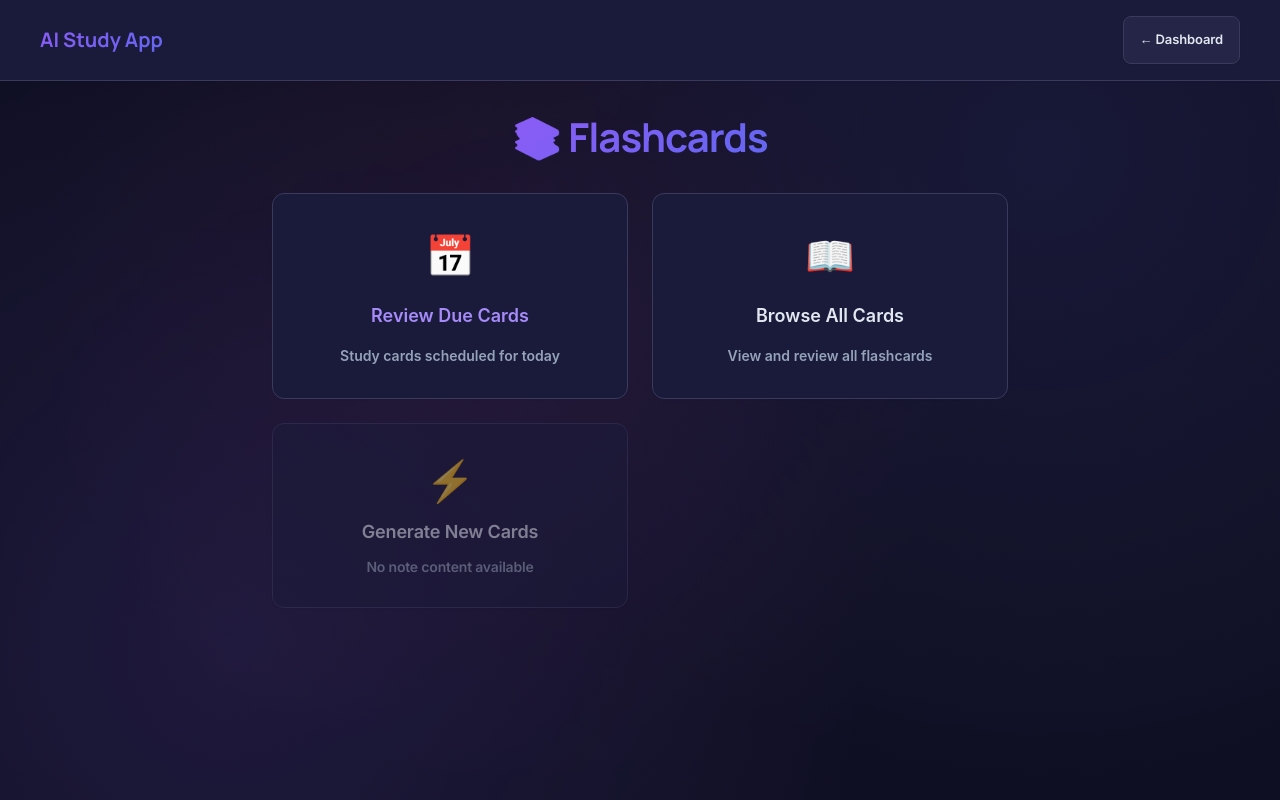
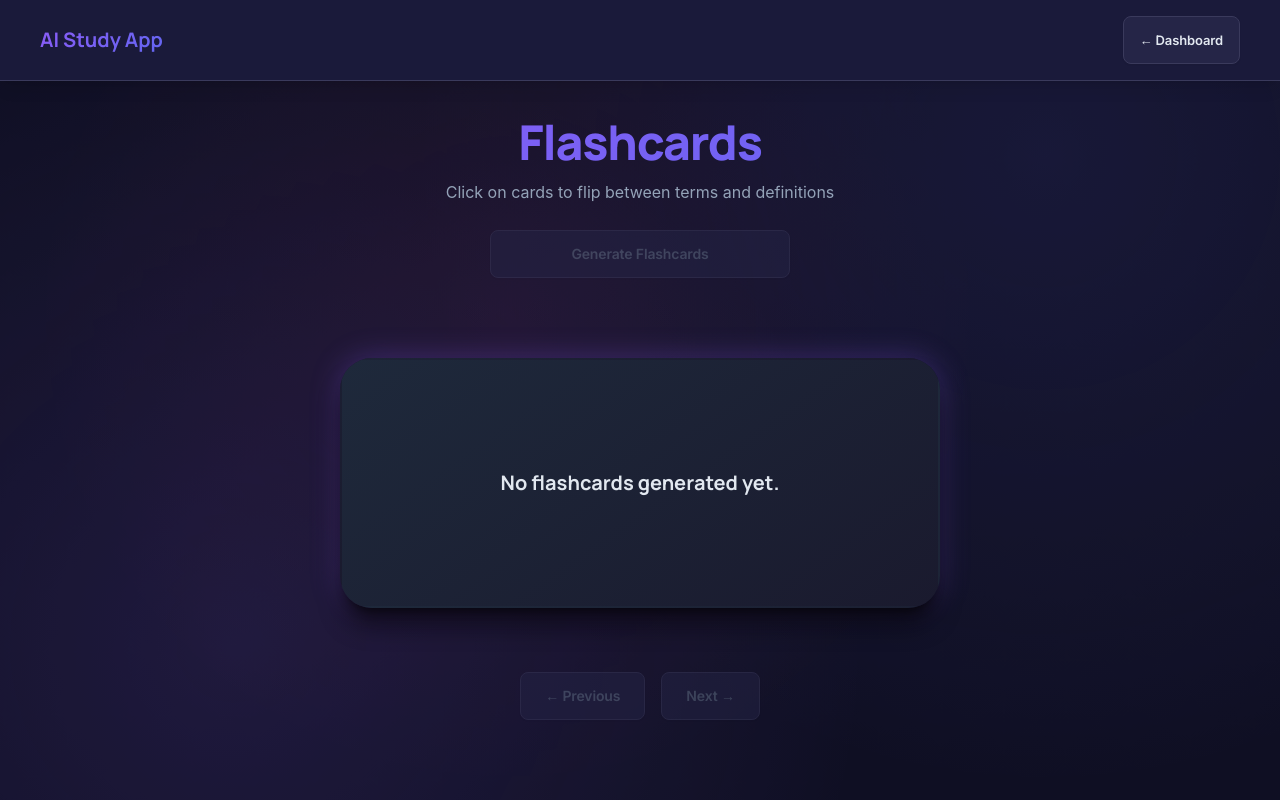
Before and after one commit to NeelKad/AI-study-app, a Python web app: template templates/flashcards.html in a window 1280 px wide. Run offline with Jinja, Linux system fonts and the light colour scheme; the template is opened without the code that fills it, so the values that code supplies are empty.

Commit message:
Update flashcards.html

```diff
--- a/templates/flashcards.html
+++ b/templates/flashcards.html
@@ -4,8 +4,144 @@
     <meta charset="UTF-8" />
     <meta name="viewport" content="width=device-width, initial-scale=1.0" />
     <title>Flashcards - AI Study App</title>
-  <link rel="stylesheet" href="{{ url_for('static', filename='style.css') }}" />
+    <link
+      rel="stylesheet"
+      href="{{ url_for('static', filename='style.css') }}"
+    />
+  </head>
+  <body>
+    <!-- Navigation Header -->
+    <header>
+      <nav class="navbar">
+        <div
+          style="
+            display: flex;
+            align-items: center;
+            justify-content: space-between;
+            width: 100%;
+            max-width: 1200px;
+            margin: 0 auto;
+          "
+        >
+          <a href="{{ url_for('index') }}" class="nav-logo">AI Study App</a>
+          <div style="display: flex; gap: 1rem; align-items: center;">
+            <a
+              href="{{ url_for('dashboard') }}"
+              class="button button-secondary"
+              style="padding: 0.5rem 1rem; font-size: 0.8125rem;"
+              >← Dashboard</a
+            >
+          </div>
+        </div>
+      </nav>
+    </header>
+
+    <!-- Main Content -->
+    <main
+      style="
+        padding: 2rem;
+        max-width: 1000px;
+        margin: 0 auto;
+        display: flex;
+        flex-direction: column;
+        align-items: center;
+      "
+    >
+      <!-- Header Section -->
+      <div style="margin-bottom: 1.5rem; text-align: center; width: 100%;">
+        <h1 style="margin-bottom: 0.5rem; color: var(--accent);">Flashcards</h1>
+        <p style="color: var(--text-secondary); font-size: 1rem; margin: 0;">
+          Click on cards to flip between terms and definitions
+        </p>
+      </div>
+
+      <!-- Generate Flashcards Button -->
+      <button
+        id="generateBtn"
+        class="button"
+        style="margin-bottom: 2rem; max-width: 300px; width: 100%;"
+        {{ 'disabled' if not note_content }}
+        title="{{ 'No note content to generate flashcards from' if not note_content else '' }}"
+      >
+        Generate Flashcards
+      </button>
+
+      <!-- Loading Indicator -->
+      <div
+        id="loadingIndicator"
+        style="display: none; text-align: center; margin: 2rem 0;"
+      >
+        <div
+          style="
+            display: inline-flex;
+            align-items: center;
+            gap: 0.75rem;
+            padding: 1rem 1.5rem;
+            background: var(--bg-secondary);
+            border-radius: 0.75rem;
+            border: 1px solid var(--bg-border);
+          "
+        >
+          <div class="spinner"></div>
+          <span style="color: var(--text-secondary); font-weight: 500;"
+            >Loading flashcards...</span
+          >
+        </div>
+      </div>
+
+      <!-- Error Message -->
+      <div
+        id="errorMessage"
+        style="color: var(--error); font-weight: 600; margin-bottom: 1rem;"
+      ></div>
+
+      <!-- Flashcard Container -->
+      <div
+        style="margin-bottom: 2rem; width: 100%; max-width: 600px;"
+      >
+        <div
+          id="flashcard"
+          class="card"
+          style="
+            cursor: pointer;
+            padding: 3rem 2rem;
+            min-height: 250px;
+            display: flex;
+            align-items: center;
+            justify-content: center;
+            text-align: center;
+            font-size: 1.25rem;
+            line-height: 1.5;
+            transition: all 0.2s ease;
+            user-select: none;
+            border: 2px solid transparent;
+          "
+        >
+          No flashcards generated yet.
+        </div>
+      </div>
+
+      <!-- Navigation Controls -->
+      <div
+        style="display: flex; justify-content: center; gap: 1rem; margin-bottom: 2rem;"
+      >
+        <button id="prevBtn" class="button button-secondary" disabled>
+          ← Previous
+        </button>
+        <button id="nextBtn" class="button button-secondary" disabled>
+          Next →
+        </button>
+      </div>
+
+      <!-- Card Counter -->
+      <div
+        id="cardCounter"
+        style="text-align: center; color: var(--text-secondary); font-size: 0.875rem;"
+      ></div>
+    </main>
+
     <style>
+      /* Your existing styles */
       :root {
         --bg-primary: #0f0f23;
         --bg-secondary: #1a1a3a;
@@ -16,54 +152,35 @@
         --text-muted: #64748b;
         --accent: #6366f1;
         --success: #10b981;
-      --warning: #f59e0b;
         --error: #ef4444;
         --shadow-sm: 0 1px 2px 0 rgb(0 0 0 / 0.05);
-      --shadow-md: 0 4px 6px -1px rgb(0 0 0 / 0.1), 0 2px 4px -2px rgb(0 0 0 / 0.1);
-      --shadow-lg: 0 10px 15px -3px rgb(0 0 0 / 0.1), 0 4px 6px -4px rgb(0 0 0 / 0.1);
+        --shadow-md: 0 4px 6px -1px rgb(0 0 0 / 0.1),
+          0 2px 4px -2px rgb(0 0 0 / 0.1);
+        --shadow-lg: 0 10px 15px -3px rgb(0 0 0 / 0.1),
+          0 4px 6px -4px rgb(0 0 0 / 0.1);
       }
-
-    * {
-      box-sizing: border-box;
-    }
-
       body {
         background: var(--bg-primary);
         color: var(--text-primary);
-      font-family: -apple-system, BlinkMacSystemFont, 'Segoe UI', 'Roboto', sans-serif;
+        font-family: -apple-system, BlinkMacSystemFont, 'Segoe UI', 'Roboto',
+          sans-serif;
         margin: 0;
         min-height: 100vh;
-      line-height: 1.5;
       }
-
       .navbar {
         background: var(--bg-secondary);
         padding: 1rem 2rem;
         border-bottom: 1px solid var(--bg-border);
-      box-shadow: var(--shadow-sm);
       }
-
-    .nav-content {
-      display: flex;
-      align-items: center;
-      justify-content: space-between;
-      width: 100%;
-      max-width: 1200px;
-      margin: 0 auto;
-    }
-
       .nav-logo {
         font-size: 1.25rem;
         font-weight: 700;
         color: var(--accent);
         text-decoration: none;
-      transition: color 0.2s ease;
       }
-
       .nav-logo:hover {
         color: var(--text-primary);
       }
-
       .button {
         display: inline-flex;
         align-items: center;
@@ -78,37 +195,19 @@
         transition: all 0.2s ease;
         background: var(--accent);
         color: white;
-      gap: 0.5rem;
       }
-
-    .button:hover:not(:disabled) {
+      .button:hover {
         transform: translateY(-1px);
         box-shadow: var(--shadow-md);
       }
-
       .button-secondary {
         background: var(--bg-tertiary);
         color: var(--text-primary);
         border-color: var(--bg-border);
       }
-
       .button-secondary:hover {
         background: var(--bg-border);
       }
-
-    .button:disabled {
-      opacity: 0.5;
-      cursor: not-allowed;
-      background: var(--bg-tertiary);
-      color: var(--text-muted);
-      border-color: var(--bg-border);
-    }
-
-    .button:disabled:hover {
-      transform: none;
-      box-shadow: none;
-    }
-
       .card {
         background: var(--bg-secondary);
         border: 1px solid var(--bg-border);
@@ -116,100 +215,9 @@
         box-shadow: var(--shadow-sm);
         transition: all 0.2s ease;
       }
-
       .card:hover {
         box-shadow: var(--shadow-md);
       }
-
-    .main-container {
-      padding: 2rem;
-      max-width: 800px;
-      margin: 0 auto;
-      display: flex;
-      flex-direction: column;
-      align-items: center;
-      gap: 2rem;
-    }
-
-    .page-title {
-      font-size: 2.5rem;
-      font-weight: 700;
-      color: var(--accent);
-      margin: 0;
-      text-align: center;
-    }
-
-    .stats-grid {
-      display: grid;
-      grid-template-columns: repeat(auto-fit, minmax(200px, 1fr));
-      gap: 1rem;
-      width: 100%;
-      margin-bottom: 1rem;
-    }
-
-    .stat-card {
-      padding: 1.5rem;
-      text-align: center;
-    }
-
-    .stat-number {
-      font-size: 2rem;
-      font-weight: 700;
-      margin-bottom: 0.5rem;
-    }
-
-    .stat-label {
-      color: var(--text-secondary);
-      font-size: 0.875rem;
-      text-transform: uppercase;
-      letter-spacing: 0.05em;
-    }
-
-    .stat-due { color: var(--warning); }
-    .stat-total { color: var(--accent); }
-    .stat-new { color: var(--success); }
-
-    .action-grid {
-      display: grid;
-      grid-template-columns: repeat(auto-fit, minmax(280px, 1fr));
-      gap: 1.5rem;
-      width: 100%;
-    }
-
-    .action-button {
-      padding: 2rem;
-      text-align: center;
-      font-size: 1.125rem;
-      font-weight: 600;
-      text-decoration: none;
-      min-height: 140px;
-      display: flex;
-      flex-direction: column;
-      align-items: center;
-      justify-content: center;
-      gap: 1rem;
-    }
-
-    .action-icon {
-      font-size: 2.5rem;
-    }
-
-    .loading-container {
-      display: none;
-      text-align: center;
-      margin: 2rem 0;
-    }
-
-    .loading-content {
-      display: inline-flex;
-      align-items: center;
-      gap: 0.75rem;
-      padding: 1rem 1.5rem;
-      background: var(--bg-secondary);
-      border-radius: 0.75rem;
-      border: 1px solid var(--bg-border);
-    }
-
       .spinner {
         width: 20px;
         height: 20px;
@@ -218,195 +226,222 @@
         border-radius: 50%;
         animation: spin 1s linear infinite;
       }
-
       @keyframes spin {
-      0% { transform: rotate(0deg); }
-      100% { transform: rotate(360deg); }
+        0% {
+          transform: rotate(0deg);
         }
-
-    .message {
-      padding: 1rem 1.5rem;
-      border-radius: 0.5rem;
+        100% {
+          transform: rotate(360deg);
+        }
+      }
+      #flashcard:hover {
+        border-color: var(--accent);
+        box-shadow: var(--shadow-lg);
+        transform: translateY(-2px);
+      }
+      #flashcard.flipped {
+        background: var(--bg-tertiary);
+        border-color: var(--success);
+      }
+      .button:disabled {
+        opacity: 0.5;
+        cursor: not-allowed;
+        background: var(--bg-tertiary);
+        color: var(--text-muted);
+        border-color: var(--bg-border);
+      }
+      .button:disabled:hover {
+        transform: none;
+        box-shadow: none;
+      }
+      #cardCounter {
+        color: var(--accent);
         font-weight: 600;
-      text-align: center;
-      margin-top: 1rem;
       }
-
-    .message.error {
-      background: rgba(239, 68, 68, 0.1);
-      color: var(--error);
-      border: 1px solid rgba(239, 68, 68, 0.2);
-    }
-
-    .message.success {
-      background: rgba(16, 185, 129, 0.1);
-      color: var(--success);
-      border: 1px solid rgba(16, 185, 129, 0.2);
-    }
-
       @media (max-width: 768px) {
         .navbar {
           padding: 1rem;
         }
-      .main-container {
+        main {
           padding: 1rem;
+        }
+        #flashcard {
+          padding: 2rem 1.5rem;
+          min-height: 200px;
+          font-size: 1.125rem;
         }
         .button {
           padding: 0.75rem 1rem;
           font-size: 0.875rem;
         }
-      .page-title {
-        font-size: 2rem;
-      }
-      .action-grid {
-        grid-template-columns: 1fr;
-      }
       }
     </style>
-</head>
-<body>
-  <header>
-    <nav class="navbar">
-      <div class="nav-content">
-        <a href="{{ url_for('index') }}" class="nav-logo">AI Study App</a>
-        <div style="display: flex; gap: 1rem; align-items: center;">
-          <a href="{{ url_for('dashboard') }}" class="button button-secondary" style="padding: 0.5rem 1rem; font-size: 0.8125rem;">
-            ← Dashboard
-          </a>
-        </div>
-      </div>
-    </nav>
-  </header>
-
-  <main class="main-container">
-    <h1 class="page-title">📚 Flashcards</h1>
-
-    <div id="statsContainer" class="stats-grid" style="display: none;">
-      <div class="card stat-card">
-        <div id="statDue" class="stat-number stat-due">-</div>
-        <div class="stat-label">Due Today</div>
-      </div>
-      <div class="card stat-card">
-        <div id="statTotal" class="stat-number stat-total">-</div>
-        <div class="stat-label">Total Cards</div>
-      </div>
-      <div class="card stat-card">
-        <div id="statNew" class="stat-number stat-new">-</div>
-        <div class="stat-label">New Cards</div>
-      </div>
-    </div>
-
-    <div class="action-grid">
-      <a href="{{ url_for('review_today_flashcards', note_id=note_id) }}" class="card action-button">
-        <div class="action-icon">📅</div>
-        <div>Review Due Cards</div>
-        <div style="font-size: 0.875rem; color: var(--text-secondary);">Study cards scheduled for today</div>
-      </a>
-
-      <a href="{{ url_for('review_all_flashcards', note_id=note_id) }}" class="card action-button button-secondary">
-        <div class="action-icon">📖</div>
-        <div>Browse All Cards</div>
-        <div style="font-size: 0.875rem; color: var(--text-secondary);">View and review all flashcards</div>
-      </a>
-
-      <button
-        class="card action-button"
-        id="generateBtn"
-        {% if not note_content %}disabled{% endif %}
-      >
-        <div class="action-icon">⚡</div>
-        <div>Generate New Cards</div>
-        <div style="font-size: 0.875rem; color: var(--text-secondary);">
-          {% if note_content %}Create AI-powered flashcards{% else %}No note content available{% endif %}
-        </div>
-      </button>
-    </div>
-
-    <div id="loadingIndicator" class="loading-container">
-      <div class="loading-content">
-        <div class="spinner"></div>
-        <span style="color: var(--text-secondary); font-weight: 500;">
-          Generating flashcards...
-        </span>
-      </div>
-    </div>
-
-    <div id="messageContainer"></div>
-  </main>
 
     <script>
-    const noteContent = {% if note_content %}{{ note_content | tojson | safe }}{% else %}null{% endif %};
-    const noteId = {{ note_id }};
+      const flashcardDiv = document.getElementById("flashcard");
+      const prevBtn = document.getElementById("prevBtn");
+      const nextBtn = document.getElementById("nextBtn");
+      const loadingIndicator = document.getElementById("loadingIndicator");
+      const errorMessage = document.getElementById("errorMessage");
+      const generateBtn = document.getElementById("generateBtn");
+      const cardCounter = document.getElementById("cardCounter");
 
-    const generateBtn = document.getElementById('generateBtn');
-    const loadingIndicator = document.getElementById('loadingIndicator');
-    const messageContainer = document.getElementById('messageContainer');
-    const statsContainer = document.getElementById('statsContainer');
+      let noteContent = {% if note_content %}{{ note_content | tojson | safe }}{% else %}null{% endif %};
+      let flashcards = [];
+      let currentIndex = 0;
+      let showingDefinition = false;
 
-    function showMessage(text, type = 'info') {
-      messageContainer.innerHTML = `<div class="message ${type}">${text}</div>`;
+      function showLoading() {
+        loadingIndicator.style.display = "block";
+        errorMessage.textContent = "";
+        generateBtn.disabled = true;
+        prevBtn.disabled = true;
+        nextBtn.disabled = true;
+        flashcardDiv.textContent = "Loading flashcards...";
+        flashcardDiv.classList.remove("flipped");
       }
 
-    function clearMessage() {
-      messageContainer.innerHTML = '';
+      function hideLoading() {
+        loadingIndicator.style.display = "none";
+        generateBtn.disabled = false;
       }
 
-    async function loadStats() {
-      try {
-        const response = await fetch(`/api/flashcards/stats?note_id=${noteId}`);
-        if (response.ok) {
-          const stats = await response.json();
-          document.getElementById('statDue').textContent = stats.due;
-          document.getElementById('statTotal').textContent = stats.total;
-          document.getElementById('statNew').textContent = stats.new;
-
-          if (stats.total > 0) {
-            statsContainer.style.display = 'grid';
-          }
-        }
-      } catch (error) {
-        console.error('Failed to load stats:', error);
+      function updateCardCounter() {
+        if (flashcards.length > 0) {
+          cardCounter.textContent = `Card ${currentIndex + 1} of ${flashcards.length}`;
+        } else {
+          cardCounter.textContent = "";
         }
       }
 
-    generateBtn?.addEventListener('click', async function() {
-      if (!noteContent) {
-        showMessage('No note content found!', 'error');
+      function updateFlashcard() {
+        if (flashcards.length === 0) {
+          flashcardDiv.textContent = "No flashcards found.";
+          flashcardDiv.classList.remove("flipped");
+          prevBtn.disabled = true;
+          nextBtn.disabled = true;
+          updateCardCounter();
           return;
         }
 
-      generateBtn.disabled = true;
-      loadingIndicator.style.display = 'block';
-      clearMessage();
+        const card = flashcards[currentIndex];
 
-      try {
-        const response = await fetch('/api/flashcards', {
-          method: 'POST',
-          headers: { 'Content-Type': 'application/json' },
-          body: JSON.stringify({
-            notes: noteContent,
-            note_id: noteId
-          }),
-        });
+        if (showingDefinition) {
+          flashcardDiv.textContent =
+            typeof card.definition === "string"
+              ? card.definition
+              : JSON.stringify(card.definition, null, 2);
+          flashcardDiv.classList.add("flipped");
+        } else {
+          flashcardDiv.textContent =
+            typeof card.term === "string"
+              ? card.term
+              : JSON.stringify(card.term);
+          flashcardDiv.classList.remove("flipped");
+        }
 
-        const data = await response.json();
+        prevBtn.disabled = currentIndex === 0;
+        nextBtn.disabled = currentIndex === flashcards.length - 1;
+        updateCardCounter();
+      }
 
-        if (response.ok) {
-          showMessage(`Successfully generated ${data.count} flashcards! You can now review them.`, 'success');
-          loadStats(); // Refresh stats
-        } else {
-          showMessage(`Error: ${data.error}`, 'error');
-        }
-      } catch (error) {
-        showMessage(`Error: ${error.message}`, 'error');
-      } finally {
-        generateBtn.disabled = false;
-        loadingIndicator.style.display = 'none';
+      flashcardDiv.addEventListener("click", () => {
+        if (flashcards.length > 0) {
+          showingDefinition = !showingDefinition;
+          updateFlashcard();
         }
       });
 
-    // Load stats on page load
-    document.addEventListener('DOMContentLoaded', loadStats);
+      prevBtn.addEventListener("click", () => {
+        if (currentIndex > 0) {
+          currentIndex--;
+          showingDefinition = false;
+          updateFlashcard();
+        }
+      });
+
+      nextBtn.addEventListener("click", () => {
+        if (currentIndex < flashcards.length - 1) {
+          currentIndex++;
+          showingDefinition = false;
+          updateFlashcard();
+        }
+      });
+
+      // Keyboard navigation
+      document.addEventListener("keydown", (e) => {
+        if (flashcards.length === 0) return;
+
+        switch (e.key) {
+          case "ArrowLeft":
+            if (currentIndex > 0) {
+              currentIndex--;
+              showingDefinition = false;
+              updateFlashcard();
+            }
+            break;
+          case "ArrowRight":
+            if (currentIndex < flashcards.length - 1) {
+              currentIndex++;
+              showingDefinition = false;
+              updateFlashcard();
+            }
+            break;
+          case " ":
+          case "Enter":
+            e.preventDefault();
+            showingDefinition = !showingDefinition;
+            updateFlashcard();
+            break;
+        }
+      });
+
+      async function generateFlashcards() {
+        if (!noteContent) {
+          errorMessage.textContent =
+            "No note content found! Please go back and select a note.";
+          return;
+        }
+
+        showLoading();
+
+        try {
+          const res = await fetch("/api/flashcards", {
+            method: "POST",
+            headers: { "Content-Type": "application/json" },
+            body: JSON.stringify({ notes: noteContent }),
+          });
+
+          if (!res.ok) throw new Error("Failed to generate flashcards.");
+
+          const data = await res.json();
+          hideLoading();
+
+          flashcards = Object.entries(data).map(([term, definition]) => ({
+            term,
+            definition,
+          }));
+
+          if (flashcards.length === 0) {
+            flashcardDiv.textContent = "No flashcards generated from your notes.";
+            flashcardDiv.classList.remove("flipped");
+          } else {
+            currentIndex = 0;
+            showingDefinition = false;
+            updateFlashcard();
+          }
+        } catch (err) {
+          hideLoading();
+          errorMessage.textContent = `Error: ${err.message}`;
+          flashcardDiv.textContent = "";
+          flashcardDiv.classList.remove("flipped");
+        }
+      }
+
+      generateBtn.addEventListener("click", generateFlashcards);
+
+      // Optionally, load flashcards on page load if you want:
+      // window.onload = generateFlashcards;
     </script>
   </body>
 </html>
```
Lines whose indentation alone changed are shown as unchanged.
